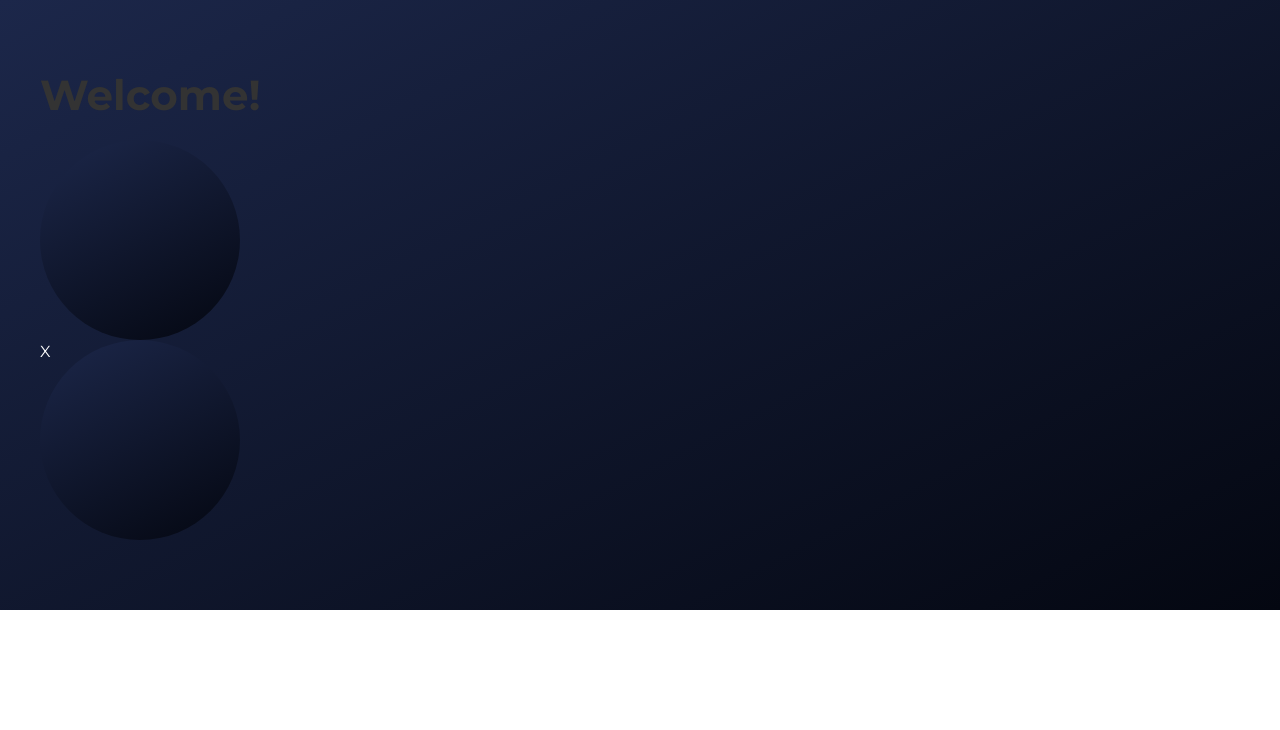
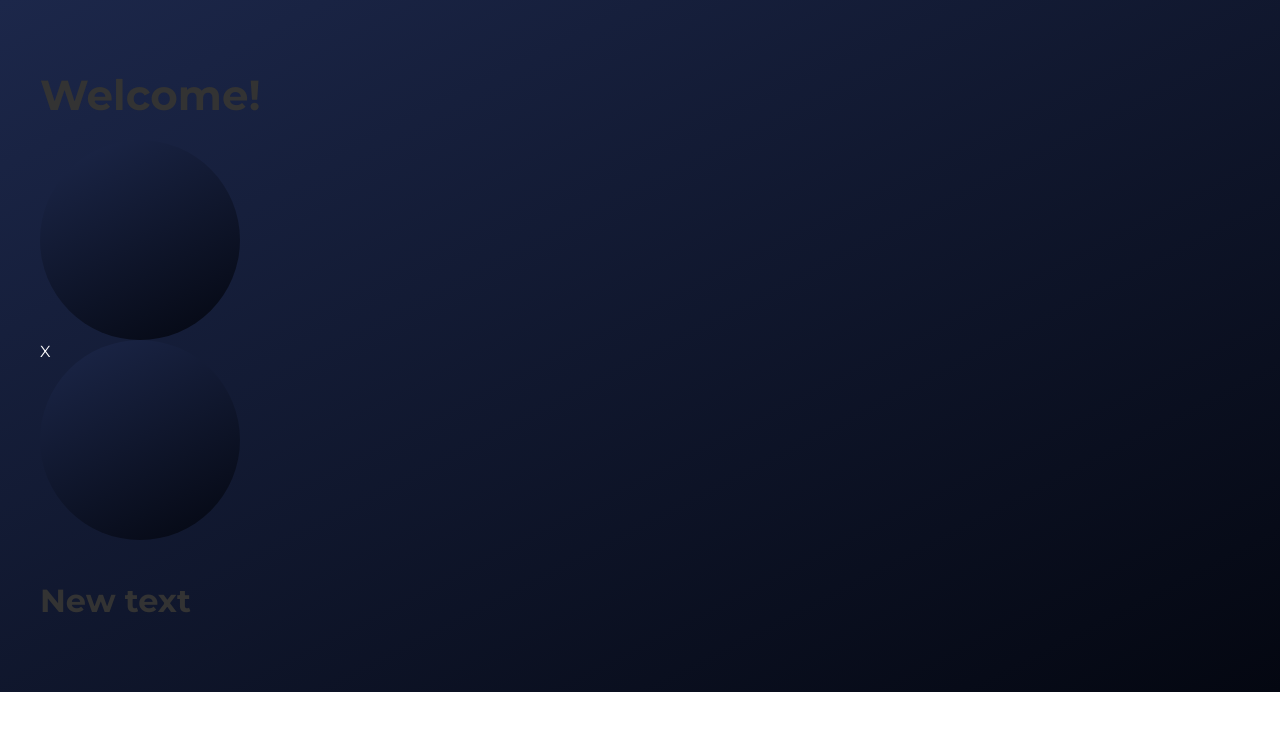
Before and after one commit to De4fMut/creativecult, a website: page src/index.html in a window 1280 px wide. Drawn offline with nearby package versions, Linux system fonts and the light colour scheme; files that its build step writes are made by us from their sources.

Commit message:
Commit for cherry-pick

```diff
--- a/src/index.html
+++ b/src/index.html
@@ -5,6 +5,7 @@
         <h1>Welcome!</h1>
         <div></div>
         <div>X</div>
+        <h2>New text</h2>
     </div>
 </div>
 
```
